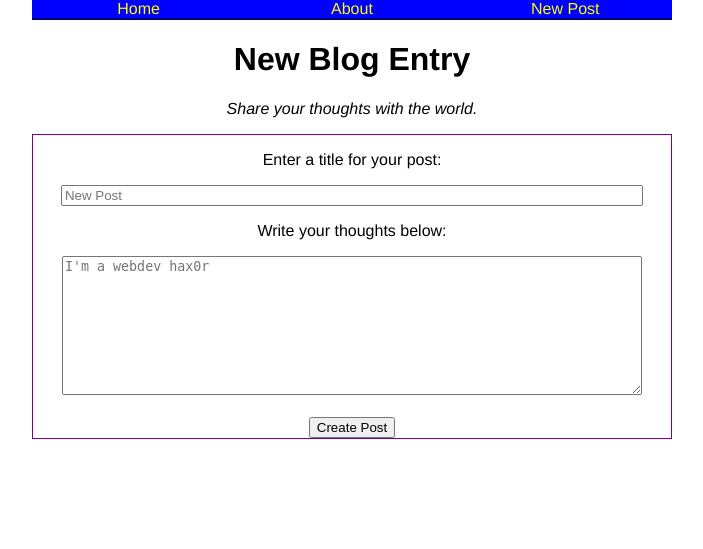
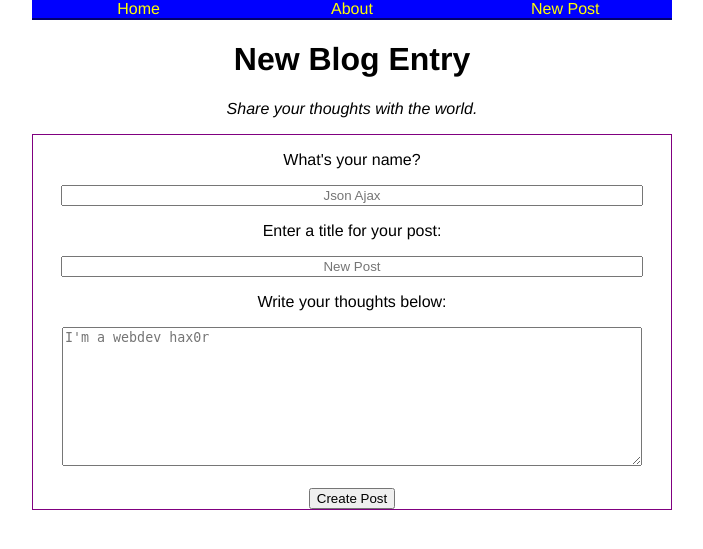
Before and after one commit to anbenson/webdevblog, a Flask app: page /create in a window 1280 px wide. Shown: the top 549 px of the page, without its empty margins (288-991 px from the left). Run offline with Flask 2, Linux system fonts and the light colour scheme.

Commit message:
added name box to create page

```diff
--- a/static/base.css
+++ b/static/base.css
@@ -38,8 +38,9 @@ body {
   border: 1px solid purple;
 }
 
-.create-title {
+.create-form input[type=text] {
   width: 90%;
+  text-align: center;
 }
 
 .create-text {
--- a/templates/create.html
+++ b/templates/create.html
@@ -15,6 +15,8 @@
         </div>
         <div class="create-form">
           <form method="post" action="/newpost">
+            <p>What's your name?</p>
+            <input class="create-name" type="text" name="post-name" placeholder="Json Ajax" />
             <p>Enter a title for your post:</p>
             <input class="create-title" type="text" name="post-title" placeholder="New Post" />
             <p>Write your thoughts below:</p>
```
